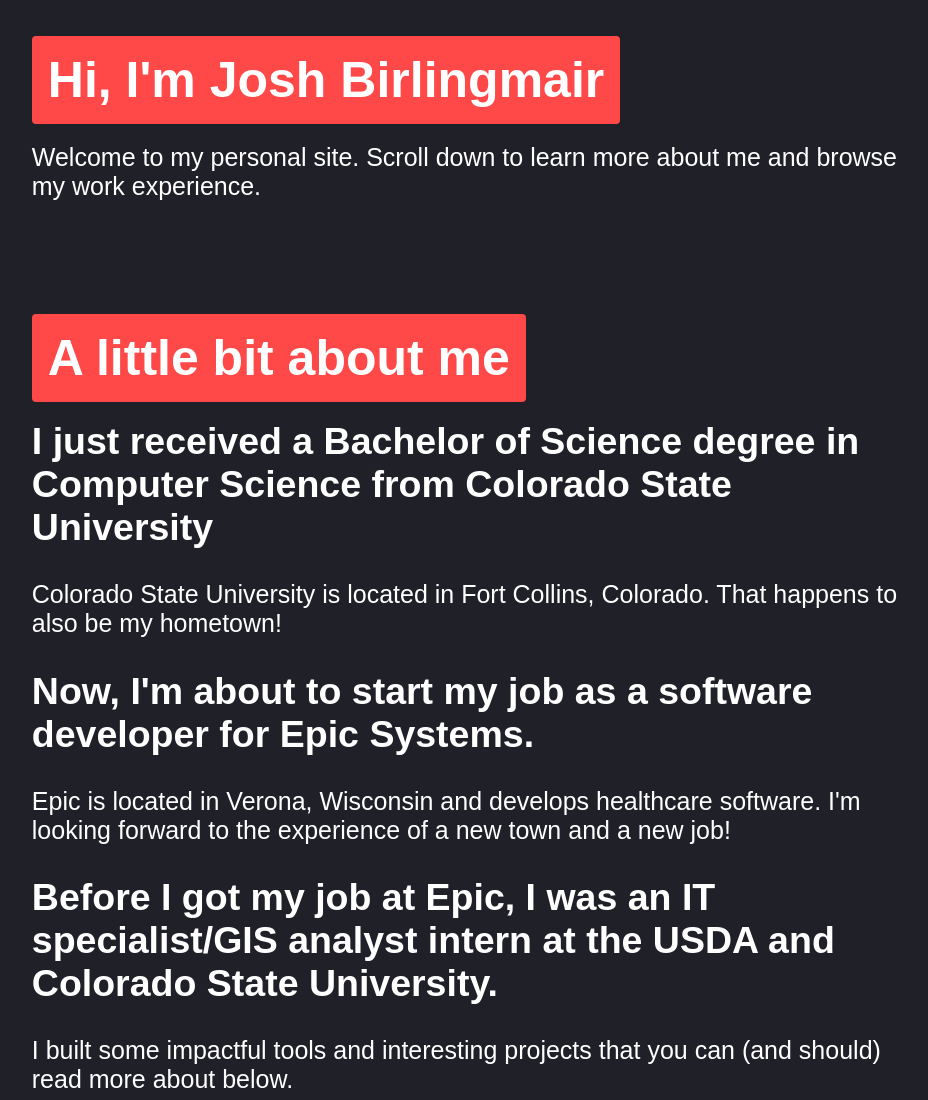
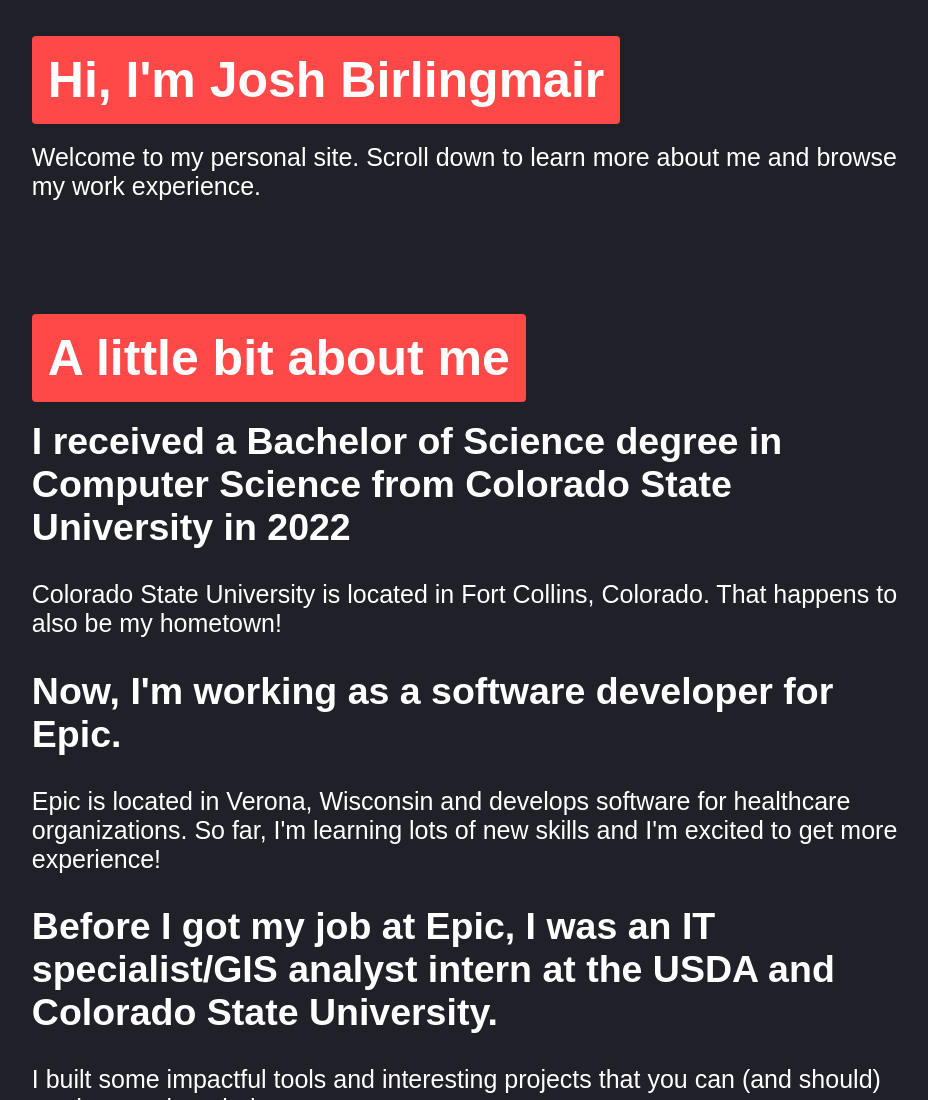
Before and after one commit to joshbmair/joshbmair.github.io, a Gatsby site: page / in a window 1280 px wide. Shown: the top 1100 px of the page, without its empty margins (173-1101 px from the left). Built offline with nearby package versions, Linux system fonts and the light colour scheme; Gatsby itself is replaced by a stand-in of ours.

Commit message:
Update the About section

```diff
--- a/src/components/sections/About.jsx
+++ b/src/components/sections/About.jsx
@@ -10,20 +10,17 @@
       </h1>
       <div className="section-summary">
         <h2>
-          I just received a Bachelor of Science degree in Computer Science from
-          Colorado State University
+          I received a Bachelor of Science degree in Computer Science from
+          Colorado State University in 2022
         </h2>
         <p>
           Colorado State University is located in Fort Collins, Colorado. That
           happens to also be my hometown!
         </p>
-        <h2>
-          Now, I'm about to start my job as a software developer for Epic
-          Systems.
-        </h2>
+        <h2>Now, I'm working as a software developer for Epic.</h2>
         <p>
-          Epic is located in Verona, Wisconsin and develops healthcare software.
-          I'm looking forward to the experience of a new town and a new job!
+          Epic is located in Verona, Wisconsin and develops software for healthcare organizations.
+          So far, I'm learning lots of new skills and I'm excited to get more experience!
         </p>
         <h2>
           Before I got my job at Epic, I was an IT specialist/GIS analyst intern
```
